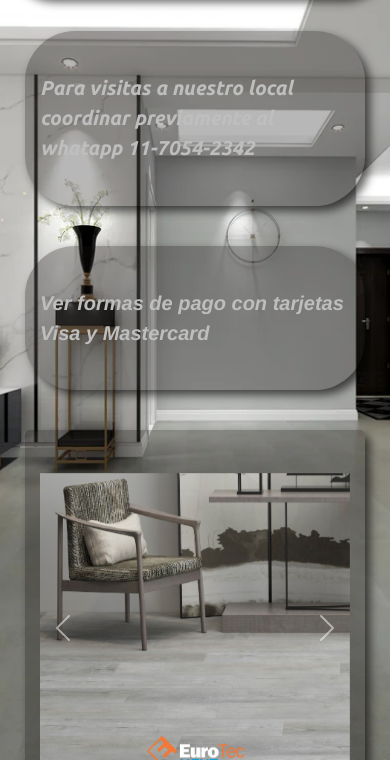
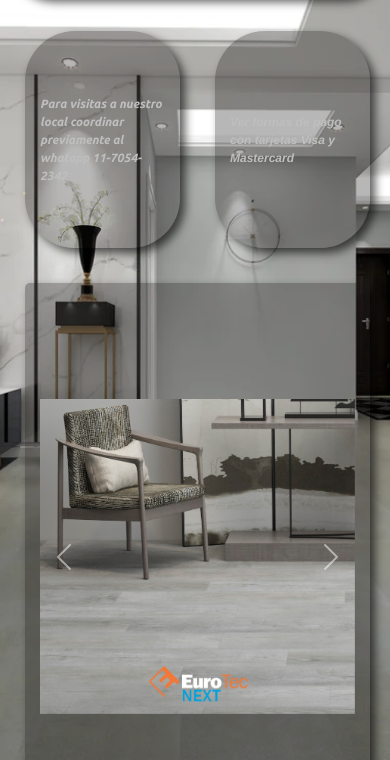
Before and after one commit to sebalujan10/la-criollita, a plain HTML site: page index.html in a window 390 px wide. Shown: the part 84-844 px from the top of the page. Drawn offline with nearby package versions, Linux system fonts and the light colour scheme; a web font is replaced by a local one.

Commit message:
responsible

```diff
--- a/style.css
+++ b/style.css
@@ -153,25 +153,24 @@ body {
 /* Diseño responsive */
 @media (max-width: 768px) {
     .container {
-        height: 100vh;
-        grid-template-columns: 1fr;
-        /* Una sola columna */
-        grid-template-rows: auto;
-        /* Altura automática */
+        display: grid; /* Activar el sistema de grid */
+        height: 100vh; /* Ocupa toda la altura de la pantalla */
+        grid-template-columns: 50% 50%; /* Dos columnas, cada una ocupa el 50% del ancho */
+        grid-template-rows: 30% 70%; /* Dos filas, cada una ocupa el 50% de la altura */
+        gap: 5px; /* Espacio entre los elementos */
+        font-size: 12px;
     }
-
-    .box1,
-    .box2,
-    .box3 {
-        grid-column: 1 / 2;
-        /* Cada div ocupa toda la columna */
-        grid-row: auto;
-        /* Las filas se ajustan automáticamente */
+    .box{
+        font-size: 12px;
+    }
+    .box1, .box2 {
+        grid-column: span 1; /* Cada caja ocupa una columna */
+        grid-row: span 1; /* Cada caja ocupa una fila */
     }
 
     .box3 {
-        grid-row: 3;
-        /* El tercer div queda debajo de los otros dos */
+        grid-column: 1 / span 2; /* La caja 3 ocupa ambas columnas */
+        grid-row: 2; /* La caja 3 va en la segunda fila */
     }
 
 }
@@ -377,3 +376,9 @@ div.item:nth-of-type(5) {
     background-color: var(--sobras3-color);
     color: #fff;
 }
+@media (max-width: 768px) {
+    .pagina2{
+        height: 100vh;
+        width: 100%;
+    }
+}
```
